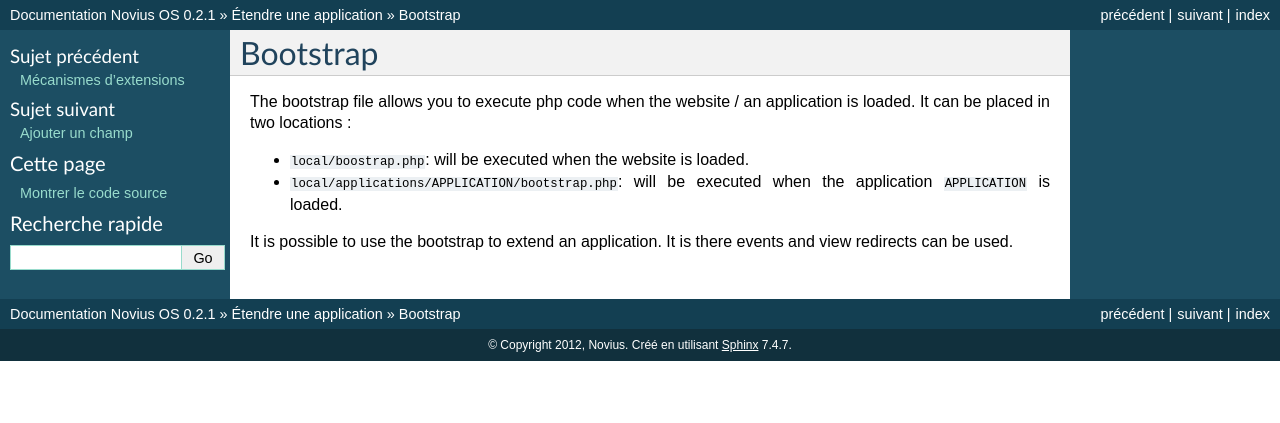
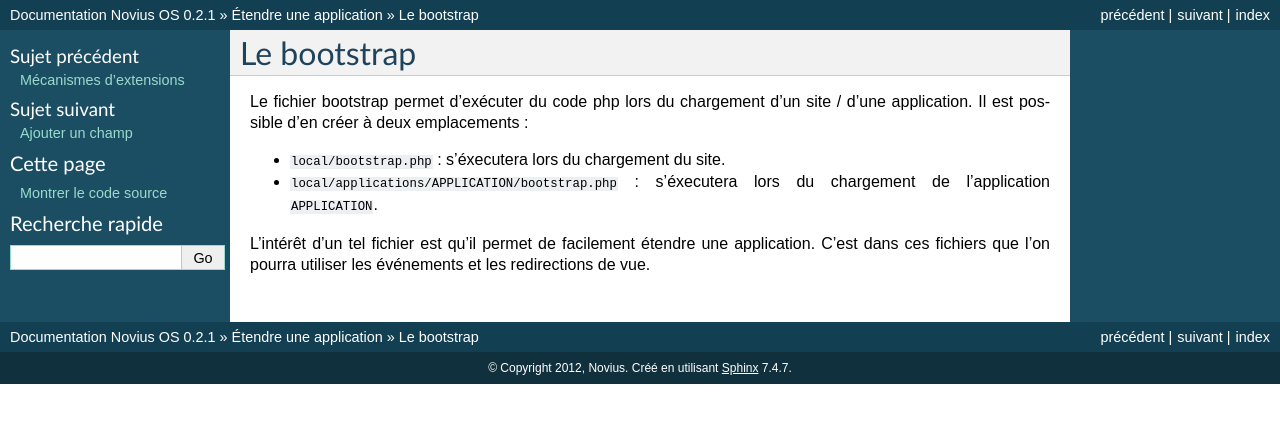
Before and after one commit to vrcAlbert/documentation-api, a Sphinx documentation site: the page built from source/app_extend/bootstrap.rst, in a window 1280 px wide. Shown: the top 423 px of the page. Built offline with Sphinx 7.4.7, drawn with Linux system fonts in a browser that asks for light colours.

Commit message:
small inversion

```diff
--- a/source/app_extend/bootstrap.rst
+++ b/source/app_extend/bootstrap.rst
@@ -1,11 +1,11 @@
-Bootstrap
-#########
+Le bootstrap
+############
 
-The bootstrap file allows you to execute php code when the website / an application is loaded.
-It can be placed in two locations :
+Le fichier bootstrap permet d'exécuter du code php lors du chargement d'un site / d'une application.
+Il est possible d'en créer à deux emplacements :
 
-* ``local/boostrap.php``: will be executed when the website is loaded.
-* ``local/applications/APPLICATION/bootstrap.php``: will be executed when the application ``APPLICATION`` is loaded.
+* ``local/bootstrap.php`` : s'éxecutera  lors du chargement du site.
+* ``local/applications/APPLICATION/bootstrap.php`` : s'éxecutera lors du chargement de l'application ``APPLICATION``.
 
-It is possible to use the bootstrap to extend an application. It is there :ref:`events <api:php/events>` and
-:ref:`view redirects <api:php/classes/view>` can be used.
+L'intérêt d'un tel fichier est qu'il permet de facilement étendre une application. C'est dans ces fichiers que l'on
+pourra utiliser les :ref:`événements <api:php/events>` et les :ref:`redirections de vue <api:php/classes/view>`.
```
